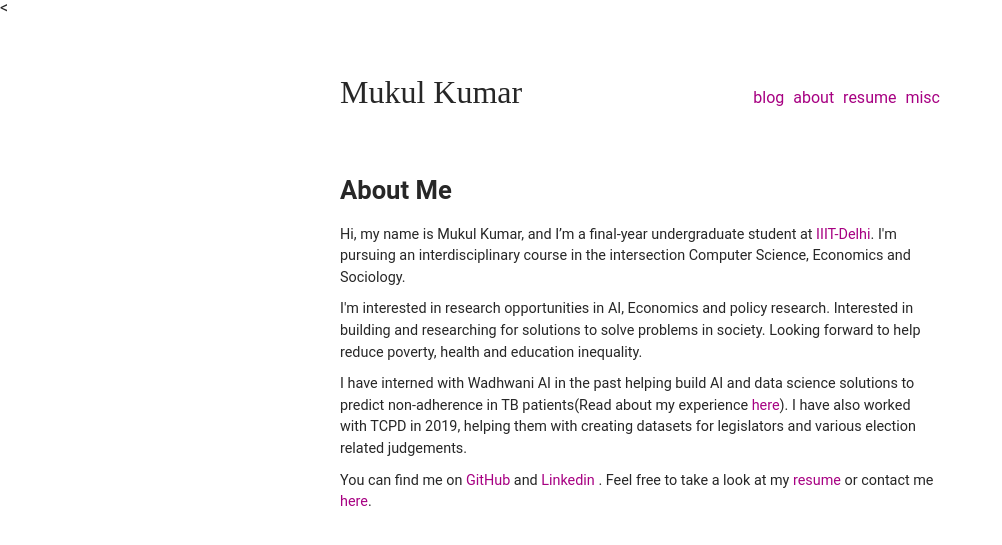
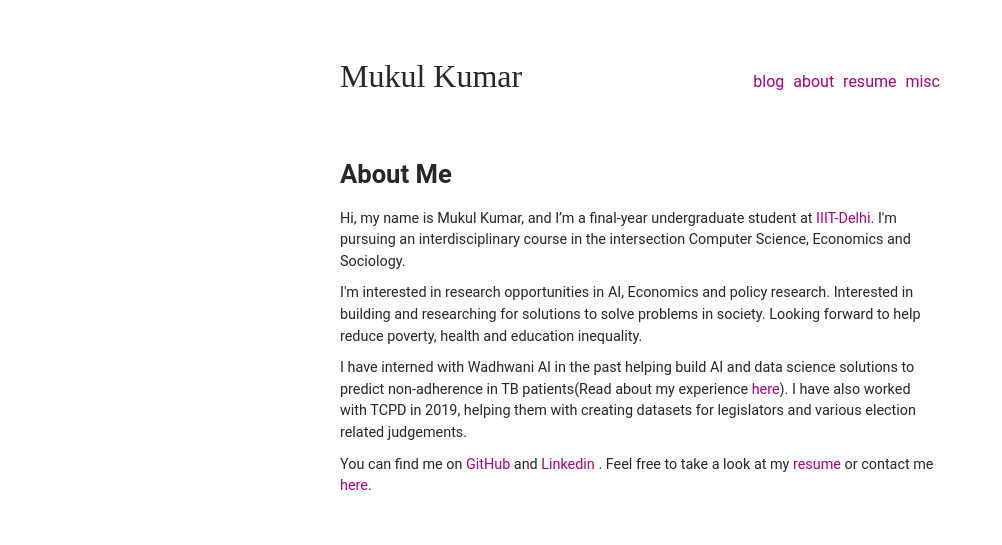
Before and after one commit to mukulkumar22/mukulkumar22.github.io, a Jekyll site: the page index.html, which Jekyll copies as it is, in a window 1280 px wide. Shown: the top 545 px of the page, without its empty margins (0-1002 px from the left). Built offline with Jekyll 4.4.1, drawn with Linux system fonts in a browser that asks for light colours; some web fonts are replaced.

```diff
--- a/index.html
+++ b/index.html
@@ -32,7 +32,7 @@
     <!-- mathjax config similar to math.stackexchange -->
 
 
-    <<link rel="stylesheet"
+    <link rel="stylesheet"
 href="https://fonts.googleapis.com/css?family=Inconsolata:400,700|Source+Sans+Pro:400,600">
     <link rel="stylesheet" type="text/css" href="main.css">
     <link rel="stylesheet" type="text/css" href="syntax.css">
@@ -45,7 +45,7 @@ href="https://fonts.googleapis.com/css?family=Inconsolata:400,700|Source+Sans+Pr
 
     <div class="wrapper">
         <div class="header">
-            <!--<a href="/" class="header"><h1>Radhika Ghosal</h1></a>-->
+
             <a href="/" class="h1link" ><h1>Mukul Kumar</h1></a>
             <ul>
 
```
